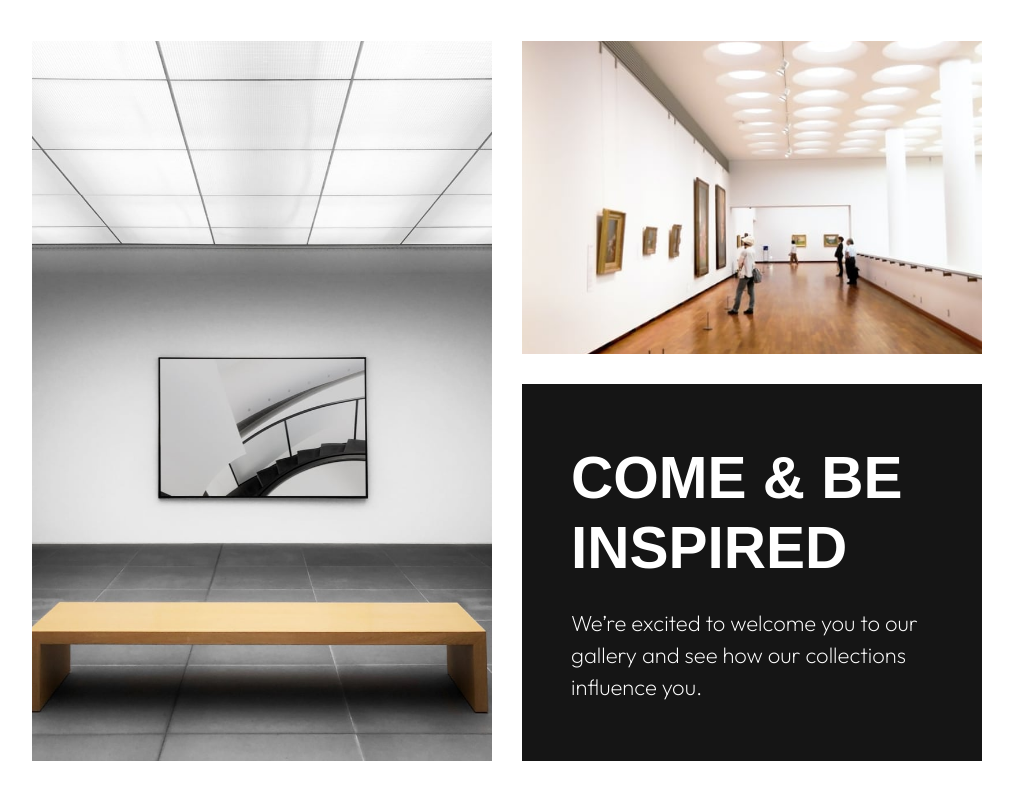
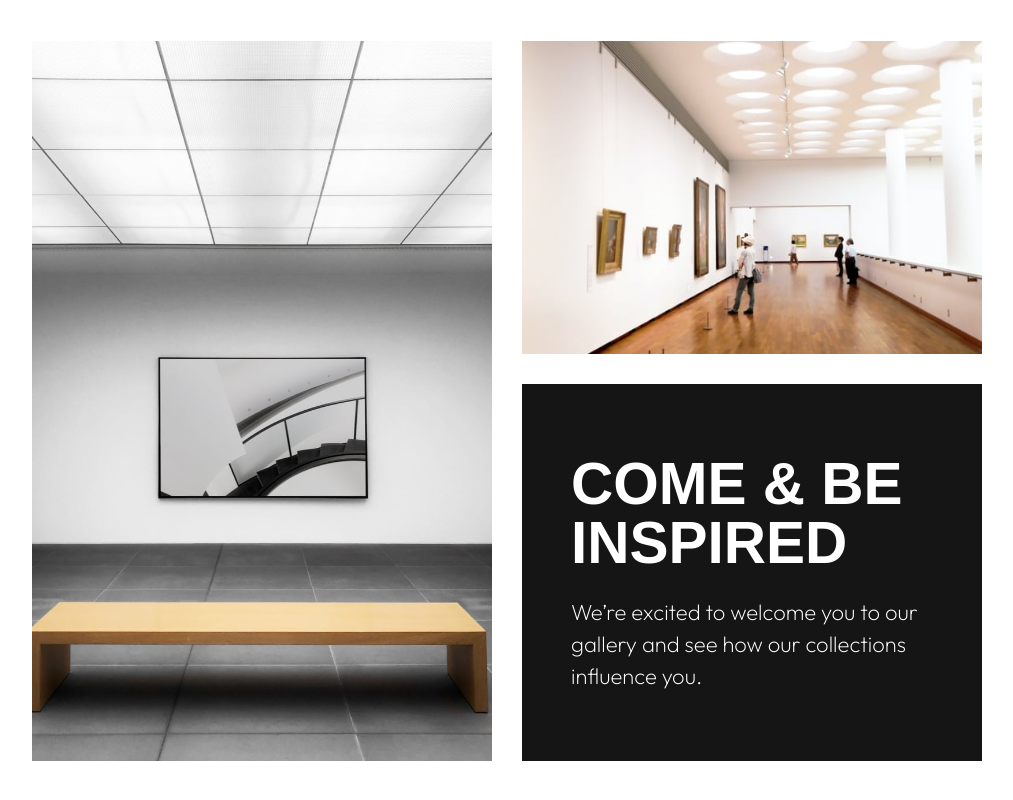
Before and after one commit to Mwinkom/Art-gallery-website, a plain HTML site: page index.html in a window 1280 px wide. Shown: the part 1478-2278 px from the top of the page, without its empty margins (133-1146 px from the left). Drawn offline with Linux system fonts and the light colour scheme; a web font is replaced by a local one.

Commit message:
Title line height adjustments

```diff
--- a/css/home.css
+++ b/css/home.css
@@ -16,7 +16,6 @@
     display: grid;
     grid-template-columns: repeat(4,1fr);
     cursor: pointer;
-    transition: all 0.8s ease-in;
     width: max-content;
 }
 
@@ -106,7 +105,7 @@
 .title-black-bg{
     font-size: 46px;
     font-weight: 900;
-    line-height: 67px;
+    line-height: 49px;
     padding-bottom: 21px;
 }
 
--- a/css/responsive.css
+++ b/css/responsive.css
@@ -92,7 +92,7 @@
 
     .title-black-bg{
         font-size: 50px;
-        line-height: 67px;
+        line-height: 54px;
         padding-bottom: 24px;
     }
 
@@ -285,7 +285,7 @@
     }
 
     .title-black-bg{
-        line-height: 70px;
+        line-height: 59px;
     }
 
     .body-white-bg{
--- a/css/style.css
+++ b/css/style.css
@@ -65,6 +65,9 @@
 .arrow-container{
     background-color: #D5966C;
     padding: 24px;
+}
+
+.arrow-container img{
     display: block;
 }
 
```
